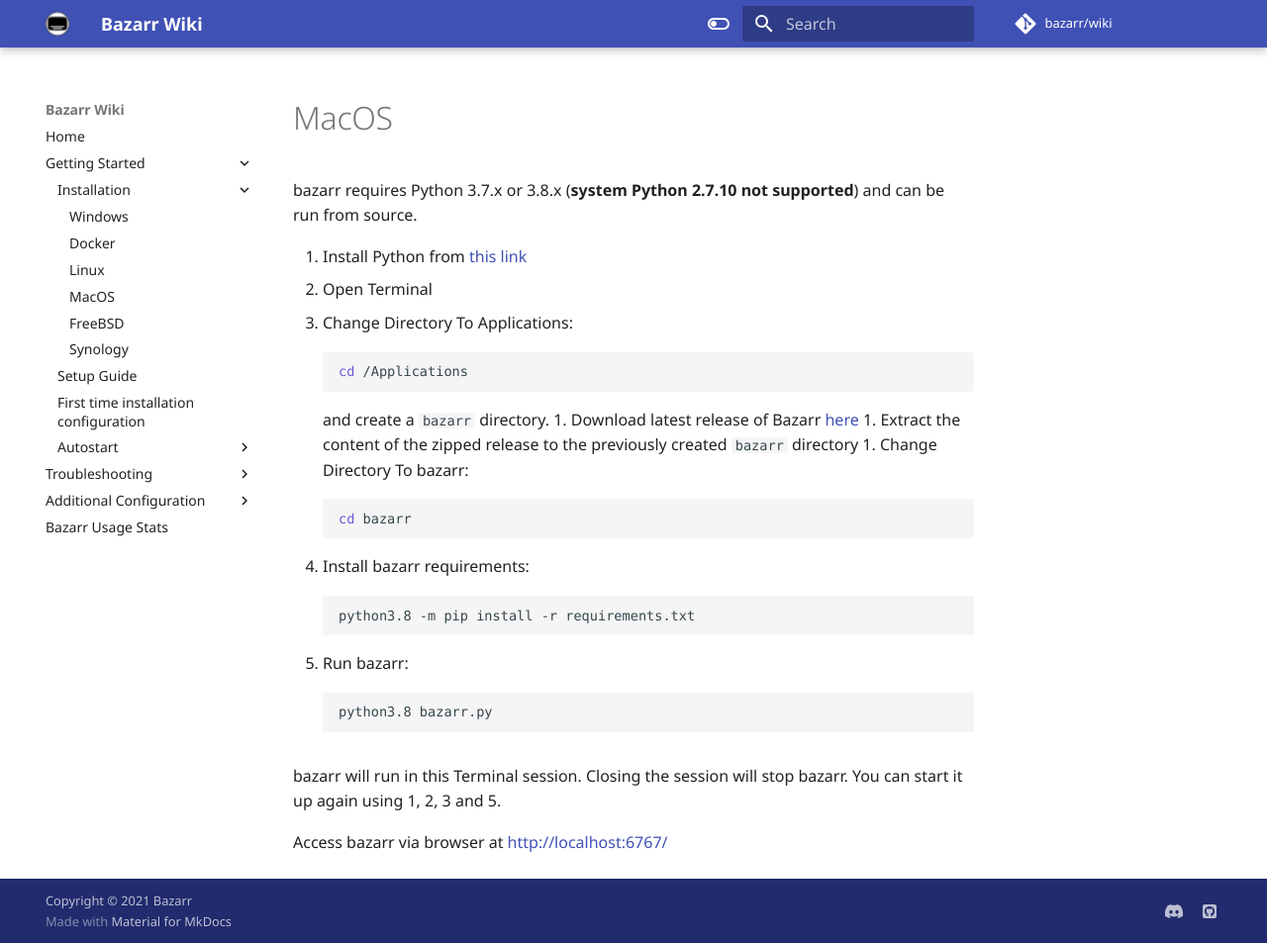
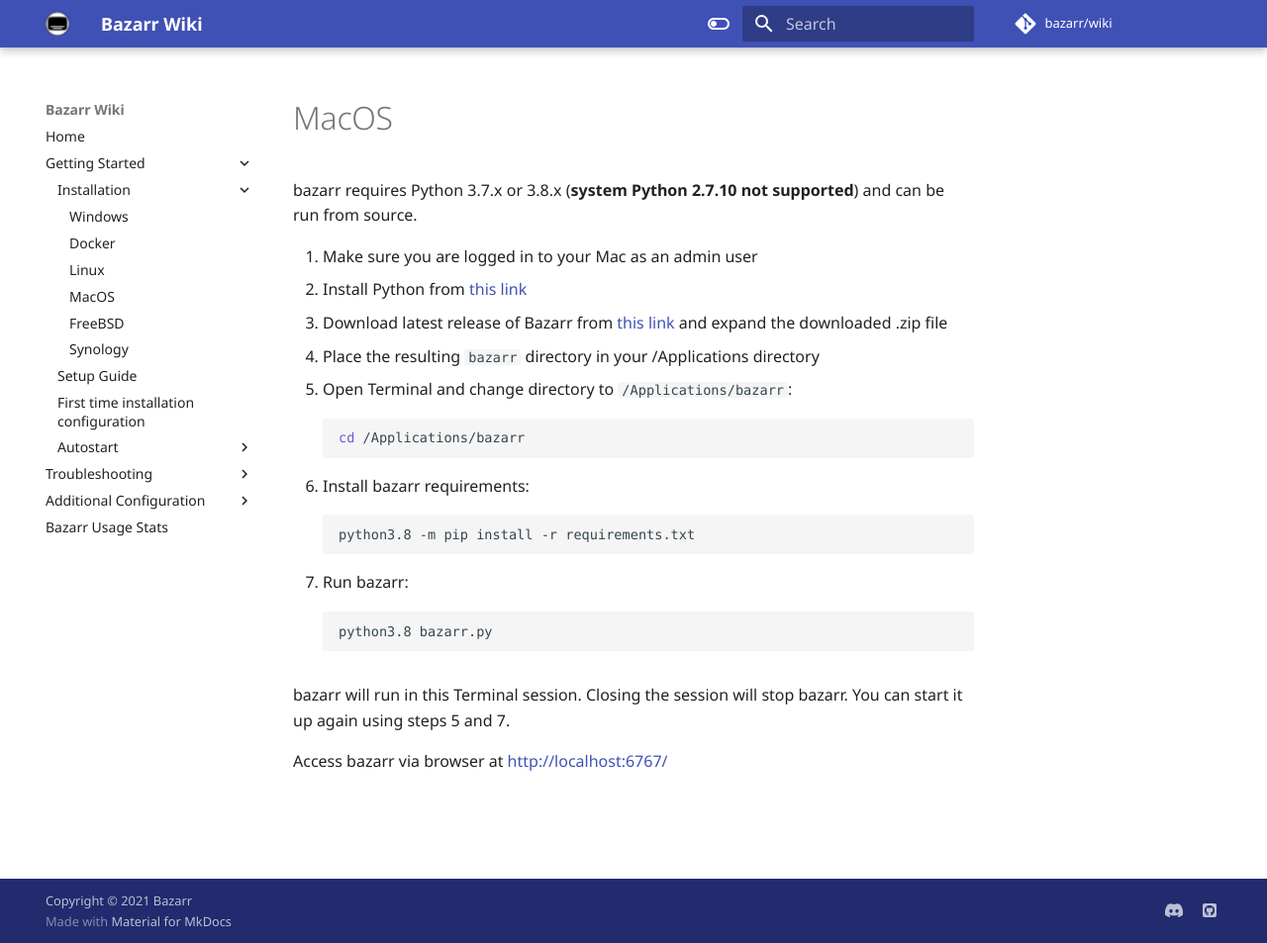
Before and after one commit to bazarr/wiki, an MkDocs documentation site: the page built from docs/Getting-Started/Installation/MacOS/macos.md, in a window 1280 px wide and 953 px high. Shown: the whole window at 99% size. Built offline with MkDocs 1.6.1 and Material for MkDocs 9.7.7, drawn with Linux system fonts in a browser that asks for light colours; some web fonts are replaced; comment, search, counter and statistics services are not loaded.

Commit message:
Update macos.md

````diff
--- a/docs/Getting-Started/Installation/MacOS/macos.md
+++ b/docs/Getting-Started/Installation/MacOS/macos.md
@@ -2,21 +2,14 @@
 
 bazarr requires Python 3.7.x or 3.8.x (**system Python 2.7.10 not supported**) and can be run from source.
 
+1. Make sure you are logged in to your Mac as an admin user
 1. Install Python from [this link](https://www.python.org/ftp/python/3.8.6/python-3.8.6-macosx10.9.pkg)
-1. Open Terminal
-1. Change Directory To Applications:
+1. Download latest release of Bazarr from [this link](https://github.com/morpheus65535/bazarr/releases/latest/download/bazarr.zip) and expand the downloaded .zip file
+1. Place the resulting `bazarr` directory in your /Applications directory
+1. Open Terminal and change directory to `/Applications/bazarr`:
 
     ```bash
-    cd /Applications
-    ```
-
-    and create a `bazarr` directory.
-1. Download latest release of Bazarr [here](https://github.com/morpheus65535/bazarr/releases/latest/download/bazarr.zip)
-1. Extract the content of the zipped release to the previously created `bazarr` directory
-1. Change Directory To bazarr:
-
-    ```bash
-    cd bazarr
+    cd /Applications/bazarr
     ```
 
 1. Install bazarr requirements:
@@ -31,6 +24,6 @@ bazarr requires Python 3.7.x or 3.8.x (**system Python 2.7.10 not supported**) a
     python3.8 bazarr.py
     ```
 
-bazarr will run in this Terminal session. Closing the session will stop bazarr. You can start it up again using 1, 2, 3 and 5.
+bazarr will run in this Terminal session. Closing the session will stop bazarr. You can start it up again using steps 5 and 7.
 
 Access bazarr via browser at [http://localhost:6767/](http://localhost:6767/)
````
